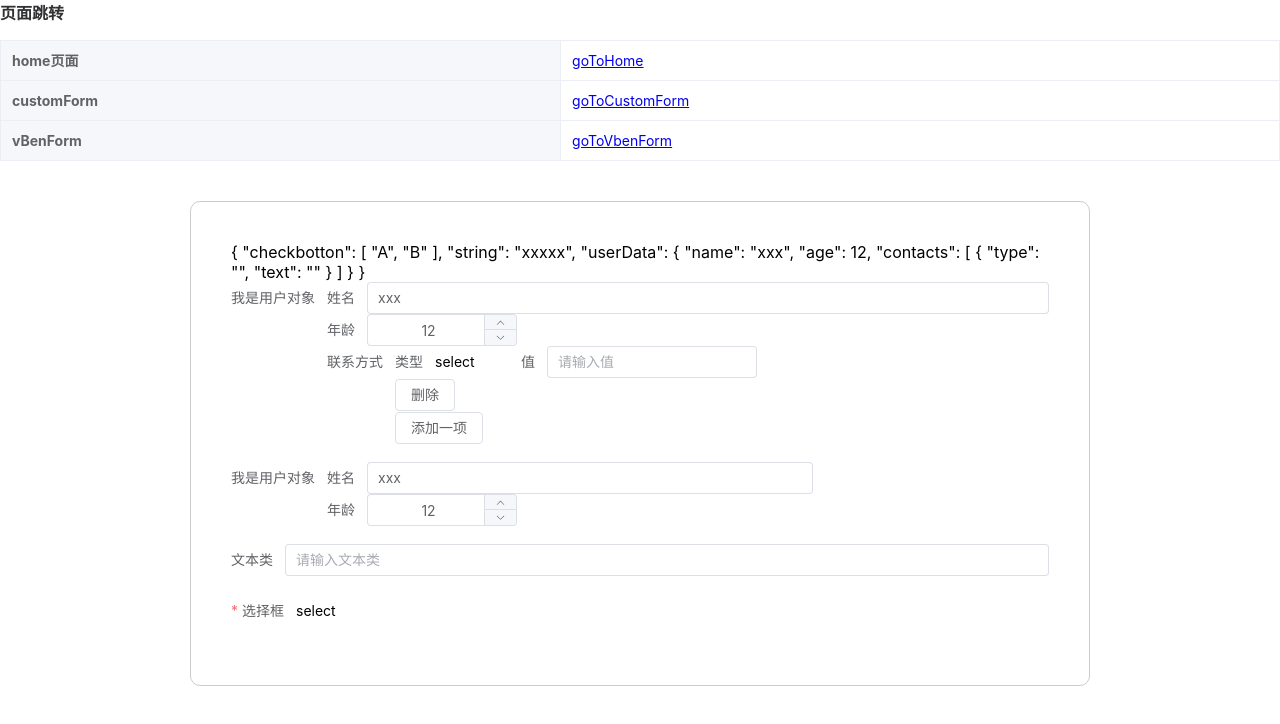
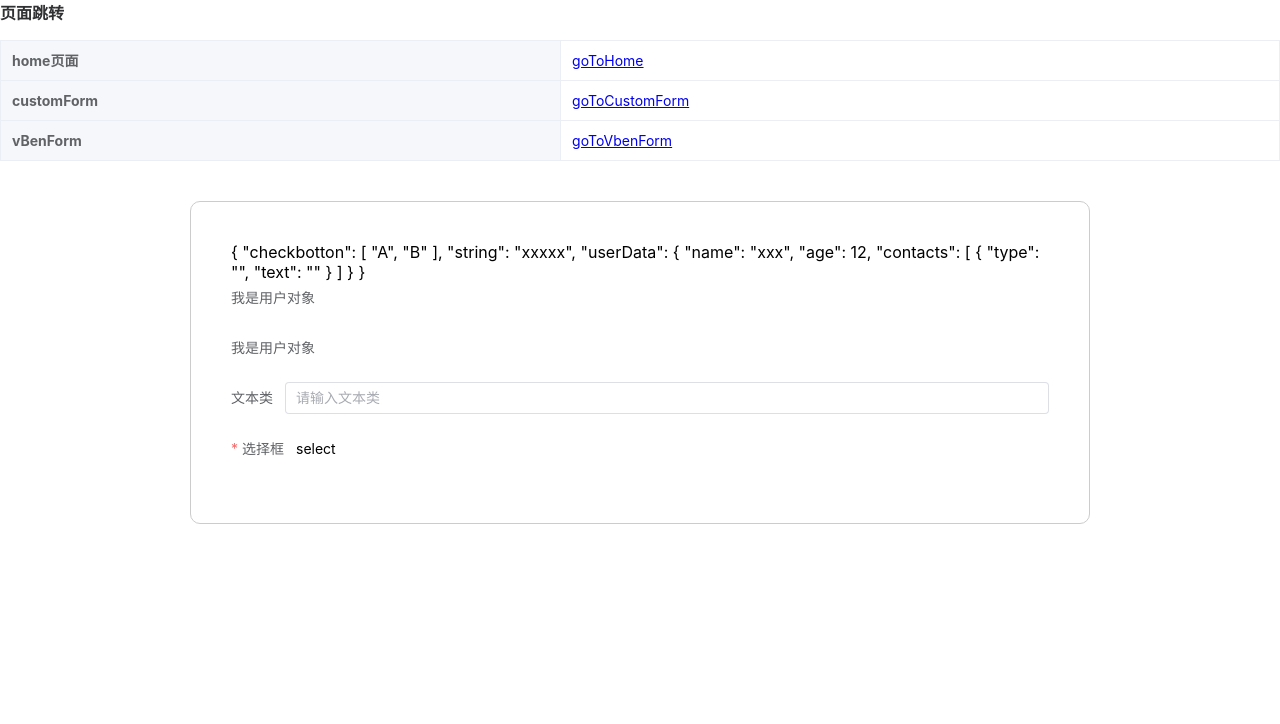
Before and after one commit to forwardZhang/zbb-admin-template, a Vue app: page /components/vben-form in a window 1280 px wide. Shown: the top 724 px of the page. Built offline with nearby package versions, Linux system fonts and the light colour scheme.

Commit message:
删除多余代码

```diff
--- a/src/components/dynamic-form/components/form-field.vue
+++ b/src/components/dynamic-form/components/form-field.vue
@@ -1,19 +1,87 @@
 <template>
-  <BaseField v-if="!isNestedType" :field="field" />
-  <ObjectField v-else-if="field.type === 'object'" :field="field" />
-  <ArrayField v-else-if="field.type === 'array'" :field="field" />
+  <FormItem :field="field">
+    <slot
+      :model="formValues"
+      v-bind="{
+        ...computedProps,
+      }"
+    >
+      <component
+        :is="FieldComponent"
+        v-model="fieldValue"
+        v-bind="{
+          ...computedProps,
+        }"
+      />
+    </slot>
+  </FormItem>
 </template>
 
 <script setup lang="ts">
-  import { computed } from 'vue';
-  import BaseField from '@/components/dynamic-form/components/widgets/base-field/index.vue';
-  import ObjectField from '../components/widgets/object-field/index.vue';
-  import ArrayField from '../components/widgets/array-field/index.vue';
+  import { type Component, computed } from 'vue';
+  import { get, isFunction, isString, set } from 'lodash-es';
+  import type { FormSchema } from '../types';
+  import useDependencies from '../hooks/use-dependencies.ts';
+  import { injectFormApi } from '../hooks/use-form-context.ts';
+  import { getWidgetComponent } from '@/components/dynamic-form/components/widgets';
+  import FormItem from './form-item.vue';
+
+  const formApi: any = injectFormApi<any>();
+  const { formValues } = formApi;
+
   const props = defineProps<{
-    field: any;
+    field: FormSchema;
   }>();
 
-  const isNestedType = computed(() => {
-    return props.field.type === 'object' || props.field.type === 'array';
+  const FieldComponent = computed(() => {
+    const component = props.field.type;
+    const finalComponent = isString(component) ? getWidgetComponent(component as any) : component;
+    if (!finalComponent) {
+      console.warn(`Component ${component} is not registered`);
+    }
+    return finalComponent;
+  });
+
+  // 使用defineModel简化双向绑定
+  const fieldValue = defineModel({
+    get() {
+      return get(formValues, props.field.fieldName);
+    },
+    set(value) {
+      set(formValues, props.field.fieldName, value);
+    },
+  });
+
+  // 依赖项处理
+  const { dynamicComponentProps, isDisabled } = useDependencies({
+    getDependencies: () => props.field.dependencies,
+    formValues,
+    formApi,
+    fieldName: props.field.fieldName,
+  });
+
+  const computedProps = computed(() => {
+    const componentProps = props.field.componentProps;
+    const result = {
+      disabled: isDisabled.value,
+      placeholder: placeholderString.value,
+      ...componentProps,
+      ...dynamicComponentProps.value,
+    };
+    if (isFunction(componentProps?.onChange)) {
+      result.onChange = (value) => {
+        componentProps.onChange?.({ value, formValues, formApi });
+      };
+    }
+    return result;
+  });
+
+  const placeholderString = computed(() => {
+    if (isString(props.field.type) && isString(props.field.label)) {
+      return props.field.type === 'select'
+        ? `请选择${props.field.label}`
+        : `请输入${props.field.label}`;
+    }
+    return '';
   });
 </script>
--- a/src/components/dynamic-form/components/form-item.vue
+++ b/src/components/dynamic-form/components/form-item.vue
@@ -19,7 +19,7 @@
   import useDependencies from '../hooks/use-dependencies.ts';
   import type { FormSchema } from '../types';
 
-  const formApi = injectFormApi<any>();
+  const formApi: any = injectFormApi();
   const props = defineProps<{
     field: FormSchema;
   }>();
--- a/src/components/dynamic-form/components/widgets/array-field/index.vue
+++ /dev/null
@@ -1,51 +0,0 @@
-<template>
-  <FormItem :field="field">
-    <div class="array-field">
-      <div v-for="(item, index) in items" :key="index" class="array-item">
-        <FieldRender :fields="[itemSchemaWithIndex(index)]" />
-        <el-button @click="removeItem(index)">删除</el-button>
-      </div>
-      <el-button @click="addItem">添加一项</el-button>
-    </div>
-  </FormItem>
-</template>
-
-<script setup lang="ts">
-  import { computed } from 'vue';
-  import { get, set } from 'lodash-es';
-  import FieldRender from '../../field-render.vue';
-  import FormItem from '../../form-item.vue';
-  import { injectFormApi } from '../../../hooks/use-form-context.ts';
-  import type { ArrayFormSchema, FormSchema } from '@/components/dynamic-form/types';
-
-  const props = defineProps<{
-    field: ArrayFormSchema;
-  }>();
-  const formApi: any = injectFormApi<any>();
-  const { formValues } = formApi;
-
-  const items = computed(() => {
-    return get(formValues, props.field.fieldName, []);
-  });
-
-  const itemSchemaWithIndex = (index: number): FormSchema => {
-    return {
-      ...props.field.items,
-      fieldName: `${props.field.fieldName}[${index}]`,
-    };
-  };
-
-  const addItem = () => {
-    const currentItems = [...items.value];
-    const defaultValue = props.field.getDefaultValue?.() || '';
-    currentItems.push(defaultValue);
-    console.log('props.field.fieldName', props.field.fieldName);
-    set(formValues, props.field.fieldName, currentItems);
-  };
-
-  const removeItem = (index: number) => {
-    const currentItems = [...items.value];
-    currentItems.splice(index, 1);
-    set(formValues, props.field.fieldName, currentItems);
-  };
-</script>
--- a/src/components/dynamic-form/components/widgets/base-field/index.vue
+++ /dev/null
@@ -1,87 +0,0 @@
-<template>
-  <FormItem :field="field">
-    <slot
-      :model="formValues"
-      v-bind="{
-        ...computedProps,
-      }"
-    >
-      <component
-        :is="FieldComponent"
-        v-model="fieldValue"
-        v-bind="{
-          ...computedProps,
-        }"
-      />
-    </slot>
-  </FormItem>
-</template>
-
-<script setup lang="ts">
-  import { type Component, computed } from 'vue';
-  import { get, isFunction, isString, set } from 'lodash-es';
-  import type { FormSchema } from '../../../types';
-  import useDependencies from '../../../hooks/use-dependencies.ts';
-  import { injectFormApi } from '../../../hooks/use-form-context.ts';
-  import { getWidgetComponent } from '@/components/dynamic-form/components/widgets';
-  import FormItem from '../../form-item.vue';
-
-  const formApi: any = injectFormApi<any>();
-  const { formValues } = formApi;
-
-  const props = defineProps<{
-    field: FormSchema;
-  }>();
-
-  const FieldComponent = computed(() => {
-    const component = props.field.type;
-    const finalComponent = isString(component) ? getWidgetComponent(component as any) : component;
-    if (!finalComponent) {
-      console.warn(`Component ${component} is not registered`);
-    }
-    return finalComponent;
-  });
-
-  // 使用defineModel简化双向绑定
-  const fieldValue = defineModel({
-    get() {
-      return get(formValues, props.field.fieldName);
-    },
-    set(value) {
-      set(formValues, props.field.fieldName, value);
-    },
-  });
-
-  // 依赖项处理
-  const { dynamicComponentProps, isDisabled } = useDependencies({
-    getDependencies: () => props.field.dependencies,
-    formValues,
-    formApi,
-    fieldName: props.field.fieldName,
-  });
-
-  const computedProps = computed(() => {
-    const componentProps = props.field.componentProps;
-    const result = {
-      disabled: isDisabled.value,
-      placeholder: placeholderString.value,
-      ...componentProps,
-      ...dynamicComponentProps.value,
-    };
-    if (isFunction(componentProps?.onChange)) {
-      result.onChange = (value) => {
-        componentProps.onChange?.({ value, formValues, formApi });
-      };
-    }
-    return result;
-  });
-
-  const placeholderString = computed(() => {
-    if (isString(props.field.type) && isString(props.field.label)) {
-      return props.field.type === 'select'
-        ? `请选择${props.field.label}`
-        : `请输入${props.field.label}`;
-    }
-    return '';
-  });
-</script>
--- a/src/components/dynamic-form/components/widgets/index.ts
+++ b/src/components/dynamic-form/components/widgets/index.ts
@@ -3,19 +3,14 @@ import type { Component } from 'vue';
 import TextField from './text-field/index.vue';
 import NumberField from './number-field/index.vue';
 import SelectField from './select-field/index.vue';
-import ObjectField from './object-field/index.vue';
-import ArrayField from './array-field/index.vue';
 import type { ComponentType } from '@/components/dynamic-form/types';
 
 const componentMap: Record<ComponentType, Component> = {
   text: TextField,
   number: NumberField,
   select: SelectField,
-  object: ObjectField,
-  array: ArrayField,
 };
 
 export function getWidgetComponent(type: ComponentType) {
-  console.log('type', type);
   return componentMap[type];
 }
--- a/src/components/dynamic-form/components/widgets/object-field/index.vue
+++ /dev/null
@@ -1,24 +0,0 @@
-<!-- object-field/index.vue -->
-<template>
-  <FormItem :field="field">
-    <FieldRender :fields="processedProperties" />
-  </FormItem>
-</template>
-
-<script setup lang="ts">
-  import { computed } from 'vue';
-  import FieldRender from '../../field-render.vue';
-  import FormItem from '../../form-item.vue';
-  import type { ObjectFormSchema } from '@/components/dynamic-form/types';
-
-  const props = defineProps<{
-    field: ObjectFormSchema;
-  }>();
-
-  const processedProperties = computed(() => {
-    return props.field.properties.map((property) => ({
-      ...property,
-      fieldName: `${props.field.fieldName}.${property.fieldName}`,
-    }));
-  });
-</script>
--- a/src/components/dynamic-form/index.vue
+++ b/src/components/dynamic-form/index.vue
@@ -9,7 +9,7 @@
       class="dynamic-form"
     >
       <div ref="wrapperRef" class="form-wrapper">
-        <FieldRender :fields="computedSchema"></FieldRender>
+        <FieldsRender :fields="computedSchema"></FieldsRender>
       </div>
     </el-form>
   </div>
@@ -21,7 +21,7 @@
   import type { FormInstance } from 'element-plus';
   import { provideFormApi } from './hooks/use-form-context';
   import { cloneDeep } from 'lodash-es';
-  import FieldRender from './components/field-render.vue';
+  import FieldsRender from './components/fields-render.vue';
   const props = defineProps<{
     rules: any;
     schema: any[];
--- a/src/components/dynamic-form/types/index.ts
+++ b/src/components/dynamic-form/types/index.ts
@@ -33,9 +33,9 @@ export interface FormItemDependencies {
   triggerFields: string[];
 }
 
-export type ComponentType = 'text' | 'number' | 'select' | 'object' | 'array';
+export type ComponentType = 'text' | 'number' | 'select';
 // 基础表单项
-export interface BaseFormSchema {
+export interface FormSchema {
   label: string;
   fieldName: string;
   type: ComponentType;
@@ -45,19 +45,4 @@ export interface BaseFormSchema {
   required?: boolean;
   rules?: any[];
   span?: number;
-  properties?: FormSchema[];
-  items?: FormSchema;
 }
-// 对象属性
-export interface ObjectFormSchema extends BaseFormSchema {
-  type: 'object';
-  properties: FormSchema[];
-}
-// 数组项的定义
-export interface ArrayFormSchema extends BaseFormSchema {
-  type: 'array';
-  getDefaultValue?: () => any;
-  items: FormSchema;
-}
-
-export type FormSchema = BaseFormSchema | ObjectFormSchema | ArrayFormSchema;
```
Also changed, not shown: src/components/dynamic-form/components/fields-render.vue (renamed from src/components/dynamic-form/components/field-render.vue).
